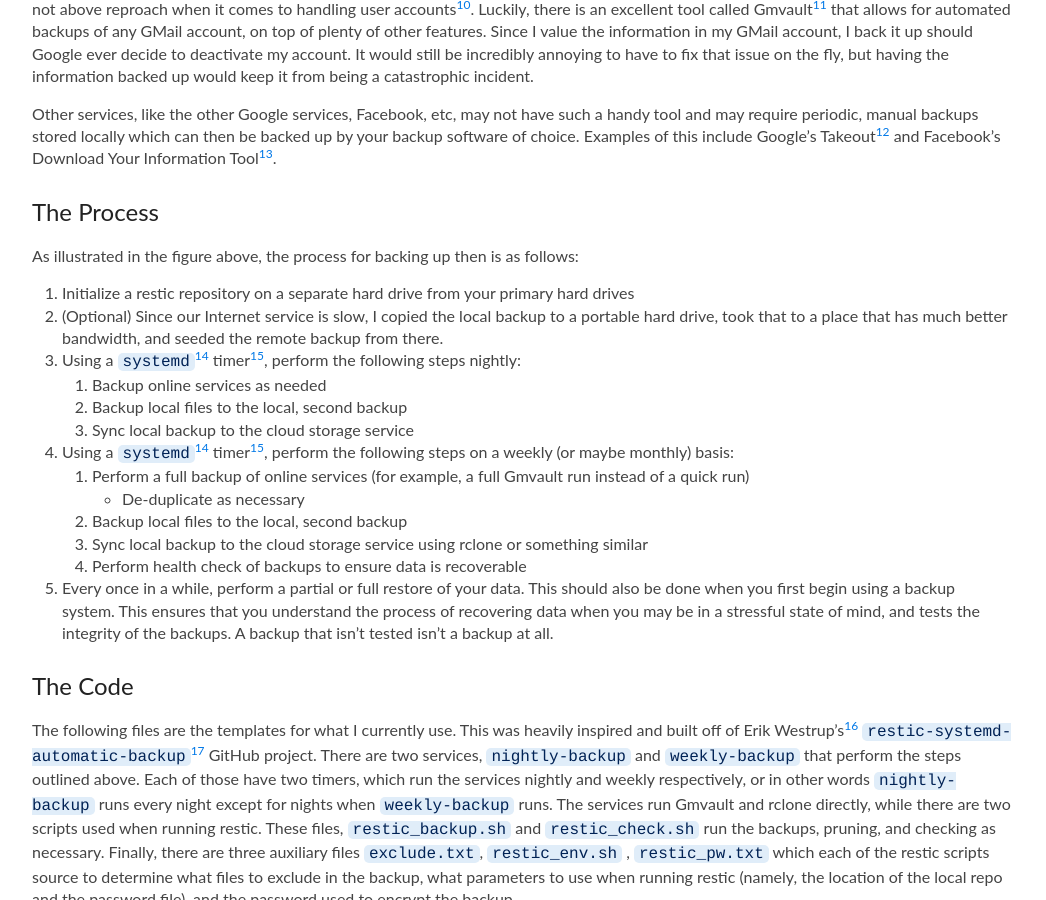
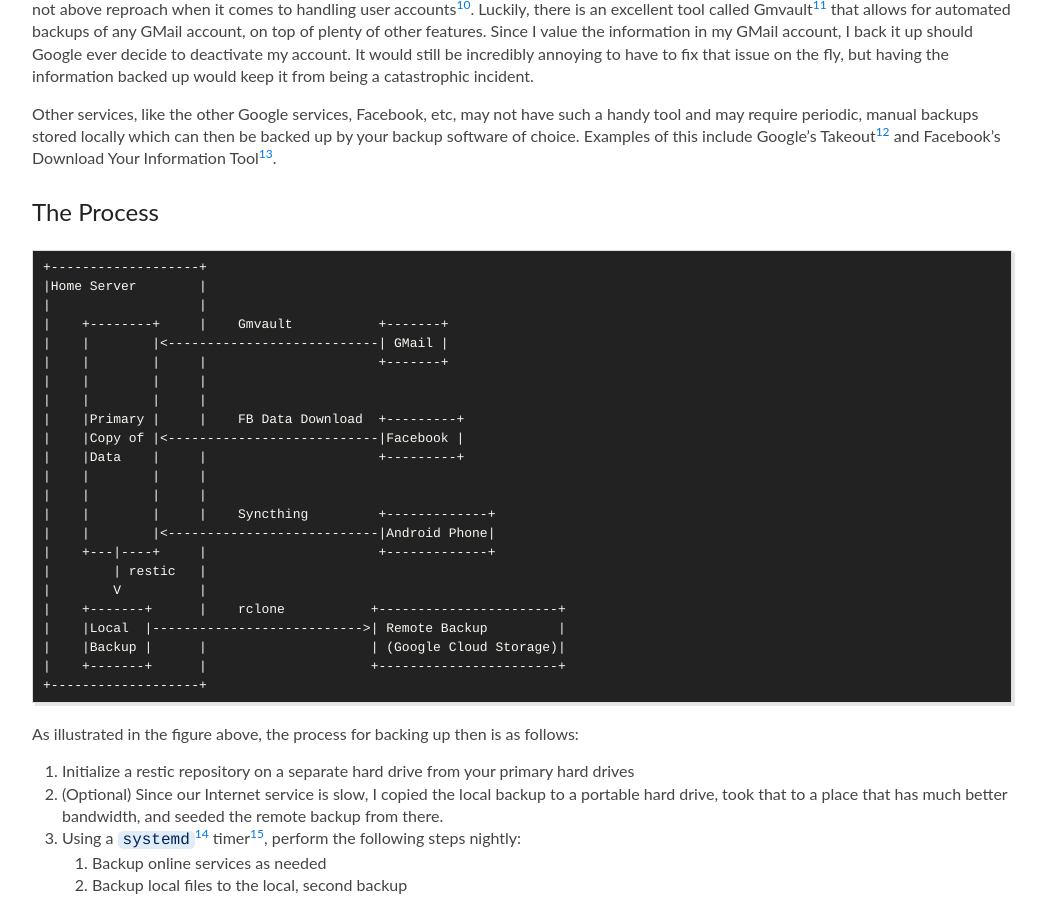
Before and after one commit to seanlane/seanlane.github.io, a Jekyll site: the page built from _posts/2018/2018-07-04-Home-backup-strategy.md, in a window 1280 px wide and 900 px high, scrolled down 2831 px. Shown: the whole window, without its empty margins (118-1164 px from the left). Built offline with Jekyll 4.4.1, drawn with Linux system fonts in a browser that asks for light colours; nearby versions of some CDN libraries.

Commit message:
Add diagram to post

````diff
--- a/_posts/2018/2018-07-04-Home-backup-strategy.md
+++ b/_posts/2018/2018-07-04-Home-backup-strategy.md
@@ -53,6 +53,32 @@
 
 ## The Process
 
+```
++-------------------+
+|Home Server        |
+|                   |
+|    +--------+     |    Gmvault           +-------+
+|    |        |<---------------------------| GMail |
+|    |        |     |                      +-------+
+|    |        |     |
+|    |        |     |
+|    |Primary |     |    FB Data Download  +---------+
+|    |Copy of |<---------------------------|Facebook |
+|    |Data    |     |                      +---------+
+|    |        |     |
+|    |        |     |
+|    |        |     |    Syncthing         +-------------+
+|    |        |<---------------------------|Android Phone|
+|    +---|----+     |                      +-------------+
+|        | restic   |
+|        V          |
+|    +-------+      |    rclone           +-----------------------+
+|    |Local  |--------------------------->| Remote Backup         |
+|    |Backup |      |                     | (Google Cloud Storage)|
+|    +-------+      |                     +-----------------------+
++-------------------+
+```
+
 As illustrated in the figure above, the process for backing up then is as follows:
 
 1. Initialize a restic repository on a separate hard drive from your primary hard drives
````
